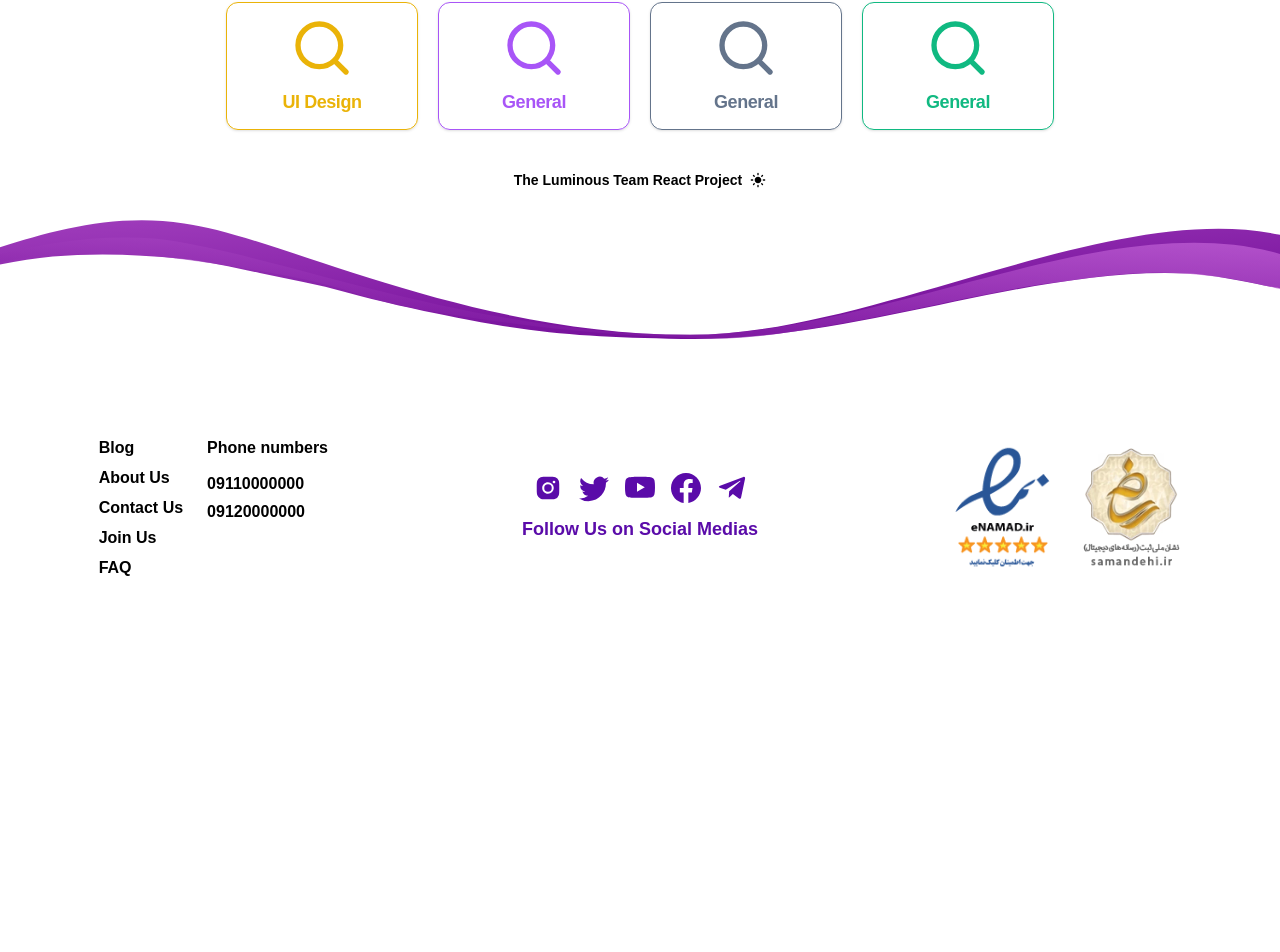
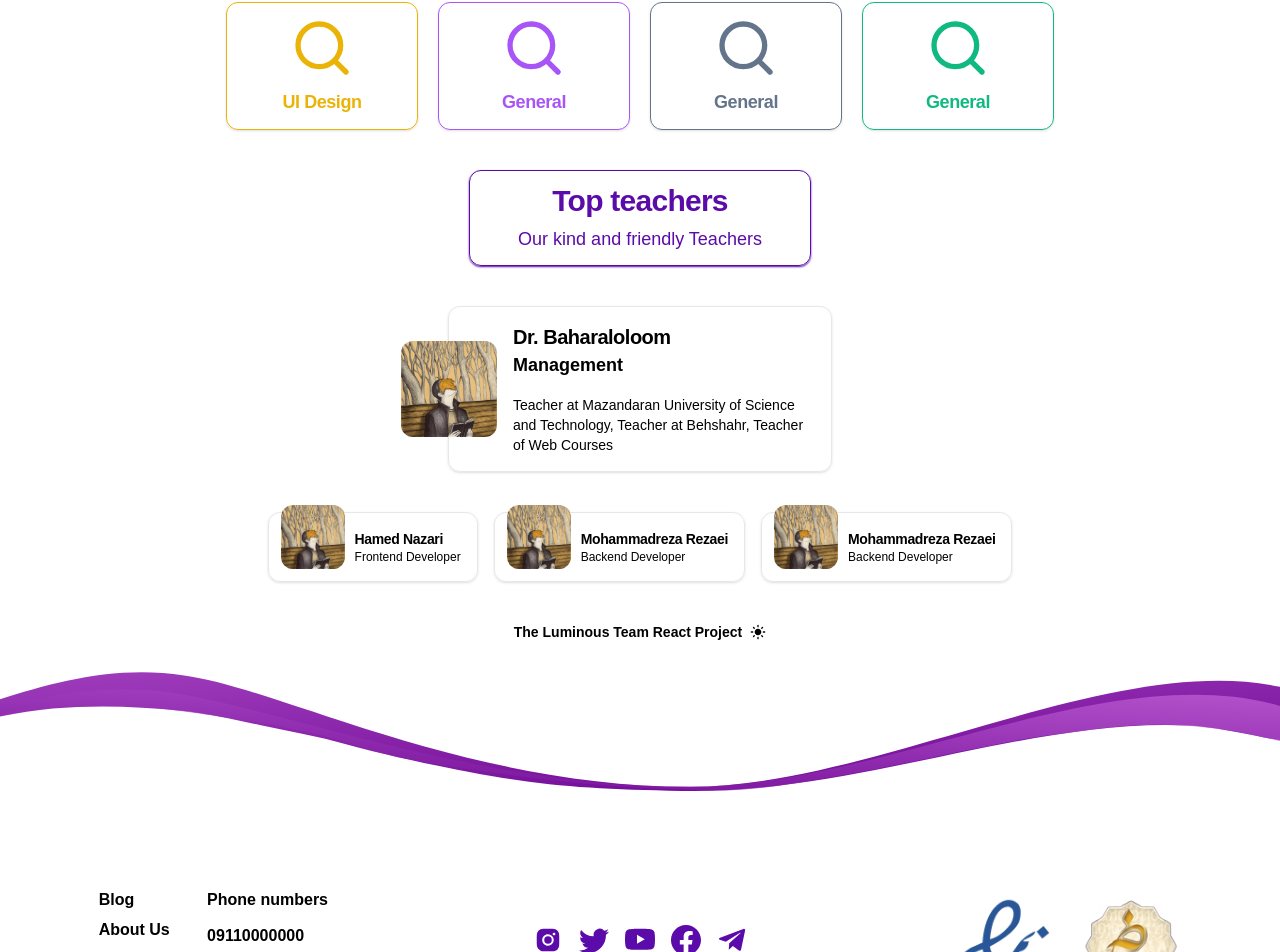
Before and after one commit to academy-react/luminous, a Next.js app: page /en in a window 1280 px wide. Shown: the part 2325-3277 px from the top of the page. Before the commit the page ends 2969 px from the top, so only its background shows below. Built offline with nearby package versions, Linux system fonts and the light colour scheme; a web font is replaced by a local one.

Commit message:
feat: teachers section

```diff
--- a/src/app/[lang]/(lobby)/page.tsx
+++ b/src/app/[lang]/(lobby)/page.tsx
@@ -2,6 +2,7 @@ import { CategoriesSection } from "@/components/lobby/categories/category-sectio
 import CourseSection from "@/components/lobby/courses/course-section";
 import HeroSection from "@/components/lobby/hero/hero-section";
 import ServiceSection from "@/components/lobby/services/service-section";
+import { TeachersSection } from "@/components/lobby/teachers/teachers-section";
 import ThemeSwitcher from "@/components/utils/theme-switcher";
 
 import { type Locale } from "#/i18n.config";
@@ -13,6 +14,7 @@ const HomePage = ({ params: { lang } }: { params: { lang: Locale } }) => {
       <ServiceSection lang={lang} />
       <CourseSection lang={lang} />
       <CategoriesSection lang={lang} />
+      <TeachersSection lang={lang} />
       <ThemeSwitcher lang={lang} />
     </main>
   );
--- /dev/null
+++ b/src/components/lobby/teachers/teacher-card.tsx
@@ -0,0 +1,88 @@
+import Image from "next/image";
+
+import Balancer from "react-wrap-balancer";
+
+import {
+  Card,
+  CardContent,
+  CardDescription,
+  CardTitle,
+} from "@/components/ui/card";
+
+import { type Locale } from "#/i18n.config";
+
+type TeacherCardProps = {
+  lang: Locale;
+  image: string;
+  fullName: {
+    [key in Locale]: string;
+  };
+  position: {
+    [key in Locale]: string;
+  };
+  description: {
+    [key in Locale]: string;
+  };
+  onClick: () => void;
+};
+
+export const TeacherFullCard = ({
+  lang,
+  image,
+  fullName,
+  position,
+  description,
+}: TeacherCardProps) => {
+  return (
+    <div className="px-10">
+      <Card className="relative flex max-w-sm flex-col items-center gap-4 p-4 text-center shadow md:flex-row">
+        <div className="md:absolute md:start-0 md:top-1/2 md:-translate-y-1/2 md:ltr:-translate-x-1/2 md:rtl:translate-x-1/2">
+          <div className="relative aspect-square h-24">
+            <Image
+              src={image}
+              alt="teacher-picture"
+              fill
+              className="rounded-xl"
+            />
+          </div>
+        </div>
+        <CardContent className="flex flex-col items-center md:items-start md:ps-12">
+          <CardTitle className="text-xl font-bold">{fullName[lang]}</CardTitle>
+          <h4 className="text-lg font-semibold">{position[lang]}</h4>
+          <CardDescription className="pt-4 text-center text-sm font-medium md:text-start">
+            {description[lang]}
+          </CardDescription>
+        </CardContent>
+      </Card>
+    </div>
+  );
+};
+
+export const TeacherMiniCard = ({
+  lang,
+  image,
+  fullName,
+  position,
+  onClick,
+}: TeacherCardProps) => {
+  return (
+    <Card className="relative flex cursor-pointer p-4 shadow" onClick={onclick}>
+      <div className="absolute -top-2 start-3">
+        <div className="relative aspect-square h-16">
+          <Image
+            src={image}
+            alt="teacher-picture"
+            fill
+            className="rounded-xl"
+          />
+        </div>
+      </div>
+      <CardContent className="flex flex-col ps-[70px]">
+        <CardTitle className="text-sm font-semibold">
+          {fullName[lang]}
+        </CardTitle>
+        <h4 className="text-xs font-medium">{position[lang]}</h4>
+      </CardContent>
+    </Card>
+  );
+};
--- /dev/null
+++ b/src/components/lobby/teachers/teachers-section.tsx
@@ -0,0 +1,53 @@
+"use client";
+
+import { useState } from "react";
+
+import { teachersTitleBox } from "@/dict/lobby/lobby-title-box.dict";
+import { teachersDict } from "@/dict/lobby/teachers.dict";
+
+import TitleBox from "@/components/lobby/title-box";
+
+import { type Locale } from "#/i18n.config";
+
+import { TeacherFullCard, TeacherMiniCard } from "./teacher-card";
+
+export const TeachersSection = ({ lang }: { lang: Locale }) => {
+  const [shownTeacher, setShownTeacher] = useState(teachersDict[0]);
+
+  const restTeachers = teachersDict.filter(
+    (teacher) => teacher.fullName[lang] !== shownTeacher?.fullName[lang]
+  );
+
+  return (
+    <section className="container flex w-full flex-col items-center gap-10">
+      <TitleBox
+        lang={lang}
+        title={teachersTitleBox.title}
+        desc={teachersTitleBox.subtitle}
+      />
+      {shownTeacher && (
+        <TeacherFullCard
+          lang={lang}
+          image={shownTeacher.image}
+          fullName={shownTeacher.fullName}
+          position={shownTeacher.position}
+          description={shownTeacher.description}
+          onClick={() => setShownTeacher(shownTeacher)}
+        />
+      )}
+      <div className="grid gap-4 md:grid-flow-col md:grid-cols-1">
+        {restTeachers.map((teacher) => (
+          <TeacherMiniCard
+            key={teacher.fullName[lang]}
+            lang={lang}
+            image={teacher.image}
+            fullName={teacher.fullName}
+            position={teacher.position}
+            description={teacher.description}
+            onClick={() => setShownTeacher(teacher)}
+          />
+        ))}
+      </div>
+    </section>
+  );
+};
--- /dev/null
+++ b/src/dict/lobby/teachers.dict.ts
@@ -0,0 +1,77 @@
+import { type Locale } from "#/i18n.config";
+
+export interface TeacherDictProps {
+  image: string;
+  fullName: {
+    [key in Locale]: string;
+  };
+  position: {
+    [key in Locale]: string;
+  };
+  description: {
+    [key in Locale]: string;
+  };
+}
+
+export const teachersDict: TeacherDictProps[] = [
+  {
+    image: "/images/dev/person-avatar.jpg",
+    fullName: {
+      fa: "دکتر بحرالعلوم",
+      en: "Dr. Baharaloloom",
+    },
+    position: {
+      fa: "مدیریت",
+      en: "Management",
+    },
+    description: {
+      fa: "مدرس در آموزشگاه مدرس در دانشگاه علم‌و‌فناوری مازندران مستغر در بهشهر مدرس دوره‌های وب ",
+      en: "Teacher at Mazandaran University of Science and Technology, Teacher at Behshahr, Teacher of Web Courses",
+    },
+  },
+  {
+    image: "/images/dev/person-avatar.jpg",
+    fullName: {
+      fa: "حامد نظری",
+      en: "Hamed Nazari",
+    },
+    position: {
+      fa: "طراح فرانت",
+      en: "Frontend Developer",
+    },
+    description: {
+      fa: "طراح وب و برنامه نویس فرانت اند",
+      en: "Web Designer and Frontend Developer",
+    },
+  },
+  {
+    image: "/images/dev/person-avatar.jpg",
+    fullName: {
+      fa: "احمد رضایی",
+      en: "Mohammadreza Rezaei",
+    },
+    position: {
+      fa: "طراح بک",
+      en: "Backend Developer",
+    },
+    description: {
+      fa: "برنامه نویس بک اند",
+      en: "Backend Developer",
+    },
+  },
+  {
+    image: "/images/dev/person-avatar.jpg",
+    fullName: {
+      fa: "محمدرضا رضایی",
+      en: "Mohammadreza Rezaei",
+    },
+    position: {
+      fa: "طراح بک",
+      en: "Backend Developer",
+    },
+    description: {
+      fa: "برنامه نویس بک اند",
+      en: "Backend Developer",
+    },
+  },
+];
```
Also changed, not shown: public/images/dev/person-avatar.jpg (added).
